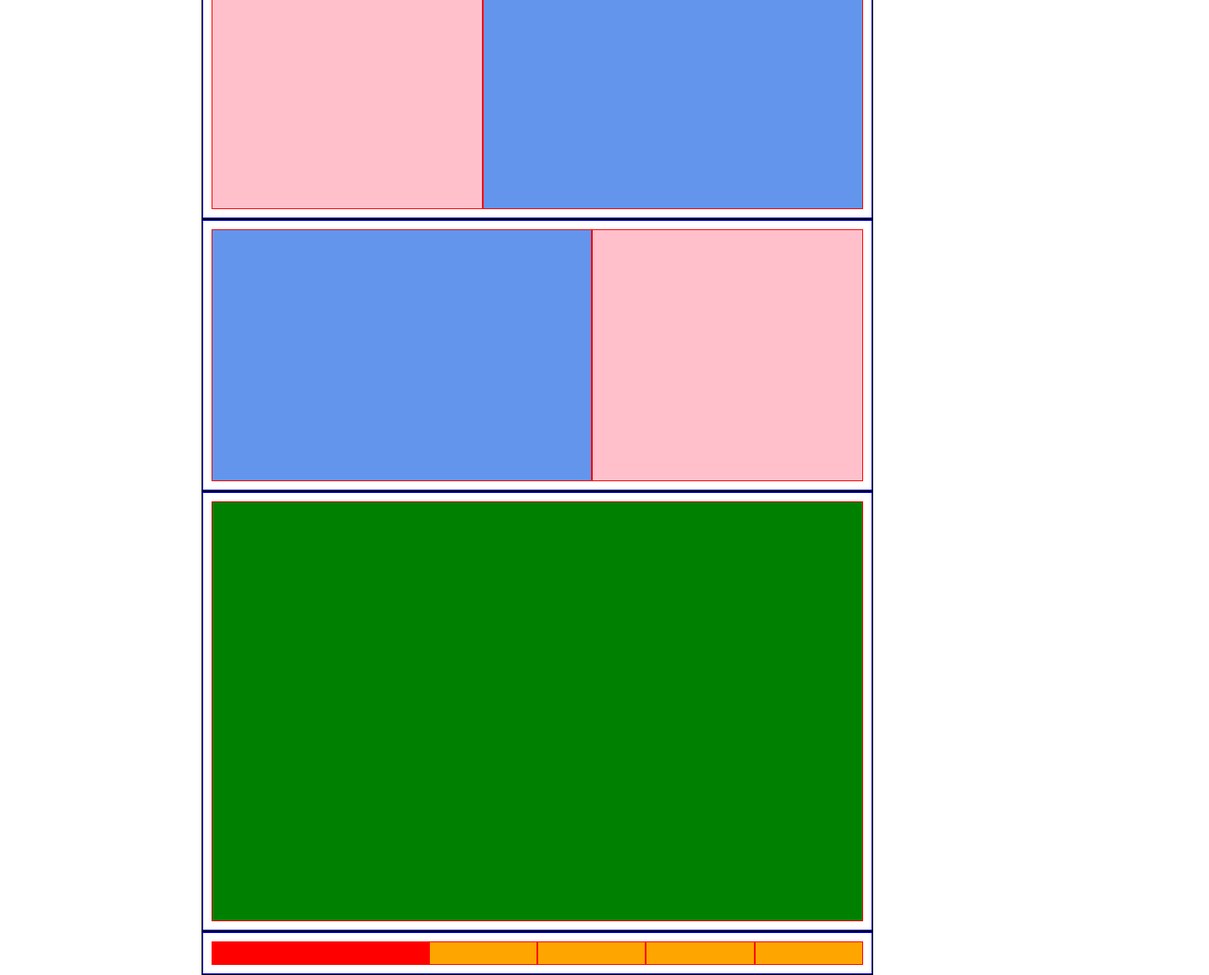
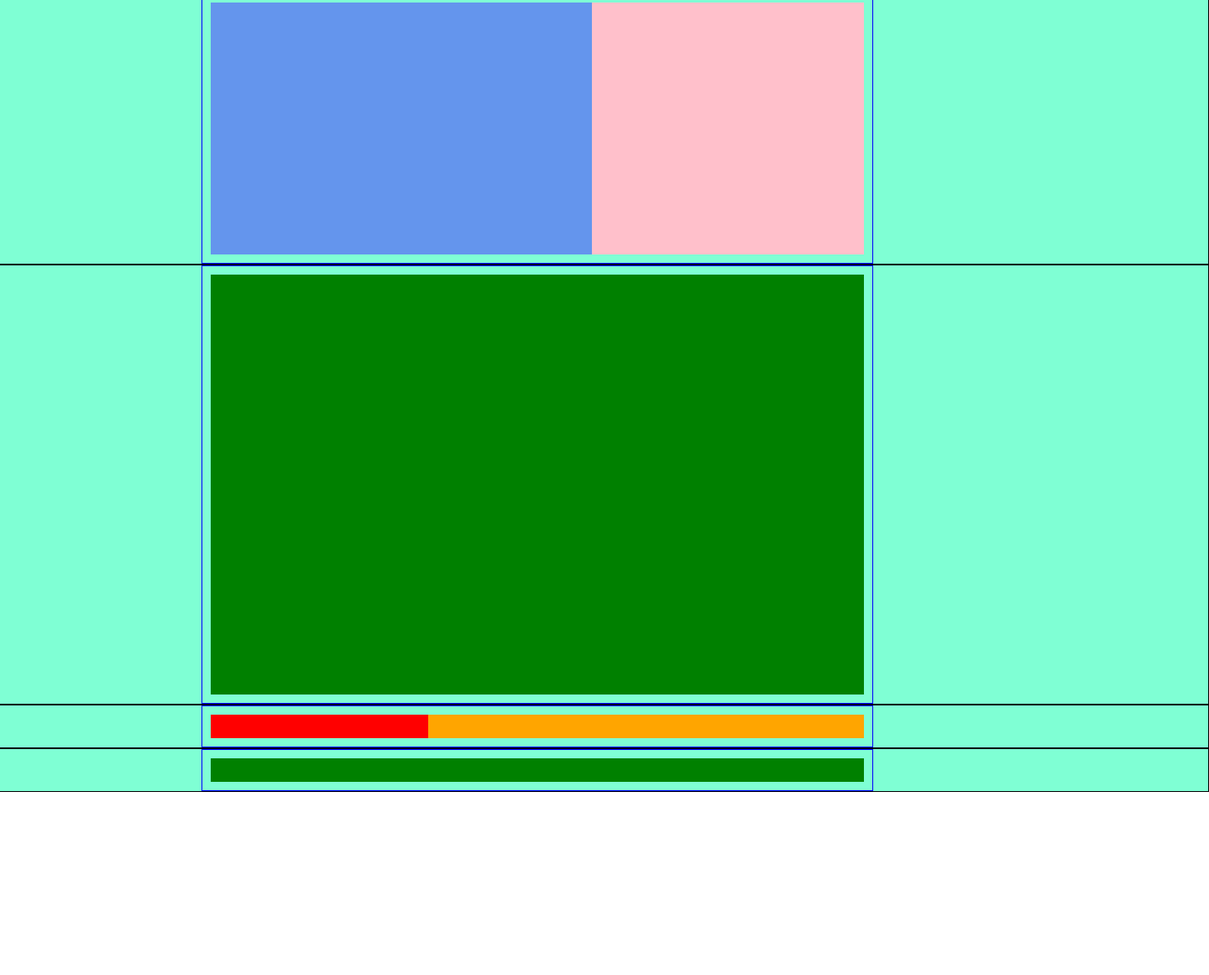
Before and after one commit to AngeloFriello/htmlcss-struttura-discord, a plain HTML site: page index.html in a window 1280 px wide. Shown: the part 1035-2196 px from the top of the page at 84% size, 1440 px wide, since content can reach past the window. After the commit the page ends 1978 px from the top, so only its background shows below. Drawn offline with Linux system fonts and the light colour scheme.

Commit message:
add-background

```diff
--- a/css/style.css
+++ b/css/style.css
@@ -24,7 +24,6 @@ body{
 
 .debug [class^='col-'] {
     min-height: 20px;
-    border: 1px solid red;
 }
 
 .debug .col-2{
@@ -59,8 +58,18 @@ body{
 }
 
 .debug .col-12{
+    background-color: green ;
+}
+
+.sect-6 .col-12 {
     height: 500px;
-    background-color: green ;
+}
+
+.sect-1 .col-2 {
+    height: 30px;
+}
+.sect-1 .col-8 {
+    height: 30px;
 }
 
 /* CONTENITORI */
@@ -68,11 +77,14 @@ body{
 .row{
     display: flex;
     flex-wrap: wrap;
-    justify-content: space-around;
+    justify-content: space-between;
+    width: 800px;
 }
 
 .conteiner{
-    width: 800px;
+    width: 200vh;
+    display: flex;
+    justify-content: space-around;
 }
 
 /* COLONNE */
@@ -104,3 +116,7 @@ body{
 .col-12{
     flex-basis: calc(100%);
 }
+
+section{
+    background-color: aquamarine;
+}
--- a/index.html
+++ b/index.html
@@ -8,8 +8,10 @@
 </head>
 <body class="debug">
 
+<!--INIZIO HEADER-->
+
     <header class="page-header">
-        <section>
+        <section class="sect-1">
             <div class="conteiner">
                 <div class="row">
                     <div class="col-2"></div>
@@ -20,15 +22,17 @@
         </section>
     </header>
 
+<!--INIZIO MAIN-->
+
     <main class="page-main">
-        <section>
+        <section class="sect-2">
             <div class="conteiner">
                 <div class="row">
                     <div class="col-10"></div>
                 </div>
             </div>
         </section>
-        <section>
+        <section class="sect-3">
             <div class="conteiner">
                 <div class="row">
                     <div class="col-7"></div>
@@ -36,7 +40,7 @@
                 </div>
             </div>
         </section>
-        <section>
+        <section class="sect-4">
             <div class="conteiner">
                 <div class="row">
                     <div class="col-5"></div>
@@ -44,7 +48,7 @@
                 </div>
             </div>
         </section>
-        <section>
+        <section class="sect-5">
             <div class="conteiner">
                 <div class="row">
                     <div class="col-7"></div>
@@ -52,14 +56,14 @@
                 </div>
             </div>
         </section>
-        <section>
+        <section class="sect-6">
             <div class="conteiner">
                 <div class="row">
                     <div class="col-12"></div>
                 </div>
             </div>
         </section>
-        <section>
+        <section class="sect-7">
             <div class="conteiner">
                 <div class="row">
                     <div class="col-4"></div>
@@ -71,8 +75,17 @@
             </div>
         </section>
     </main>
+
+<!--INIZIO FOOTER-->
+
     <footer>
-
+        <section class="sect-8">
+            <div class="conteiner">
+                <div class="row">
+                    <div class="col-12"></div>
+                </div>
+            </div>
+        </section>
     </footer>
 </body>
 </html>
```
